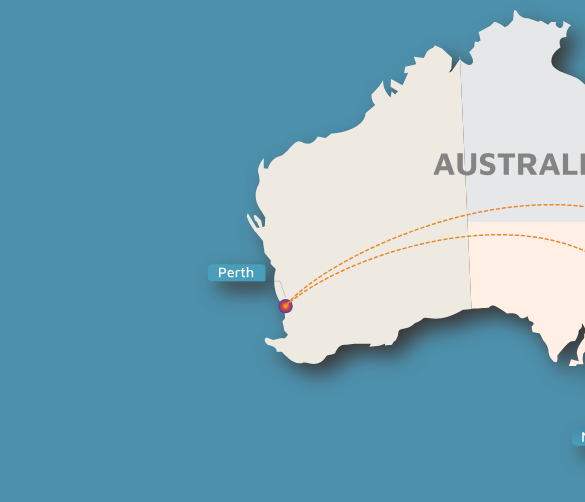
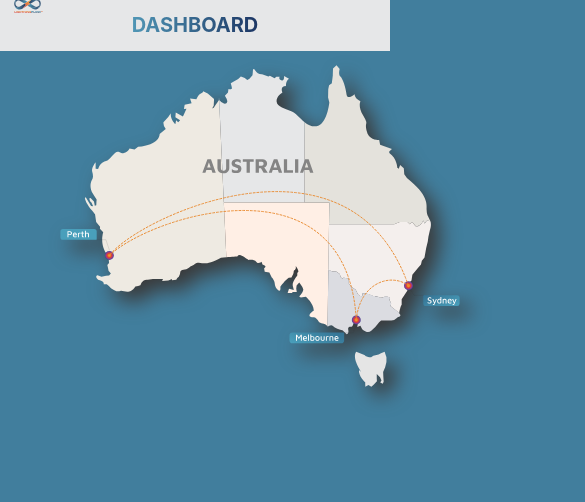
Before and after one commit to himjaved/Himja, a React (Create React App) app: page / in a window 390 px wide. Shown: the top 502 px of the page, 585 px wide, since content can reach past the window. Built offline with nearby package versions, Linux system fonts and the light colour scheme.

Commit message:
responsiveness

```diff
--- a/src/App.css
+++ b/src/App.css
@@ -10,10 +10,34 @@
   padding: 0;
   top: 0;
   left: 0;
+  display: flex;
 }
-.heading {
-  width: 35%;
-  position: absolute;
-  left: 100px;
-  top: -180px;
+
+.header {
+  background-color: #e6e7e8;
+  display: flex;
+  justify-content: center;
+  align-items: center;
+  width: 100%;
+  max-height: 90px;
 }
+.title {
+  font-size: 40px;
+  background: linear-gradient(to right, #5096b5, #1c3664);
+  -webkit-text-fill-color: transparent;
+  -webkit-background-clip: text;
+  text-transform: uppercase;
+}
+@media (max-width: 1000px) {
+  .title {
+    font-size: 24px;
+    text-align: center;
+  }
+}
+
+@media (max-width: 900px) {
+  .title {
+    font-size: 20px;
+    text-align: center;
+  }
+}
--- a/src/App.js
+++ b/src/App.js
@@ -1,15 +1,16 @@
 import "./App.css";
 import Logo from "./components/Logo";
 import Map from "./components/Map";
-import Title from "./graphics/LF Logo/TitleBox.svg";
 
 function App() {
   return (
     <div className="App">
       <div className="container">
+        <div className="header">
+          <h1 className="title">Dashboard</h1>
+        </div>
         <Logo />
         <Map />
-        <img src={Title} alt="Dashboard" className="heading" />
       </div>
     </div>
   );
--- a/src/components/Aussie.js
+++ b/src/components/Aussie.js
@@ -127,6 +127,7 @@ const AussieMap = (props) => (
       style={{
         fill: "url(#radial-gradient)",
       }}
+      className="city-circle"
     />
     <circle
       cx={399.99}
@@ -135,6 +136,7 @@ const AussieMap = (props) => (
       style={{
         fill: "url(#radial-gradient-2)",
       }}
+      className="city-circle"
     />
     <circle
       cx={455.48}
@@ -143,6 +145,7 @@ const AussieMap = (props) => (
       style={{
         fill: "url(#radial-gradient-3)",
       }}
+      className="city-circle"
     />
     <path
       className="cls-12"
--- a/src/components/Logo.css
+++ b/src/components/Logo.css
@@ -4,3 +4,28 @@
   left: -15px;
   top: -50px;
 }
+@media (max-width: 1000px) {
+  .logo {
+    width: 12%;
+    position: absolute;
+    left: 5px;
+    top: -25px;
+  }
+}
+
+@media (max-width: 900px) {
+  .logo {
+    width: 12%;
+    position: absolute;
+    left: 5px;
+    top: -20px;
+  }
+}
+@media (max-width: 700px) {
+  .logo {
+    width: 12%;
+    position: absolute;
+    left: 5px;
+    top: -18px;
+  }
+}
--- a/src/components/Map.css
+++ b/src/components/Map.css
@@ -2,13 +2,13 @@
   width: 100%;
   max-height: 100%;
   position: absolute;
-  top: -420px;
+  top: -280px;
   left: -10px;
   filter: drop-shadow(10px 10px 10px rgb(58, 57, 57));
 }
 
 .map-img {
-  width: 1020px;
+  width: 900px;
   height: auto;
   cursor: pointer;
 
@@ -41,15 +41,30 @@
     stroke-dashoffset: 1000;
   }
 }
+
+.city-circle {
+  stroke-width: 10px;
+}
+@media (max-width: 1000px) {
+  .map-img {
+    width: 750px;
+  }
+
+  .Map {
+    position: absolute;
+    top: -250px;
+    left: -20px;
+  }
+}
+
 @media (max-width: 900px) {
   .map-img {
-    width: 890px;
+    width: 560px;
   }
+
   .Map {
-    width: 100%;
-    max-height: 100%;
     position: absolute;
-    top: -370px;
-    left: 80px;
+    top: -170px;
+    left: -20px;
   }
 }
--- a/src/index.css
+++ b/src/index.css
@@ -6,7 +6,7 @@ body {
   padding: 0;
   box-sizing: border-box;
   text-align: center;
-  background-color: #4d90ac;
+  background-color: #417e9d;
   min-width: 300px;
   overflow-x: auto;
 }
```
Also changed, not shown: src/graphics/LF Logo/TitleBox.svg.
